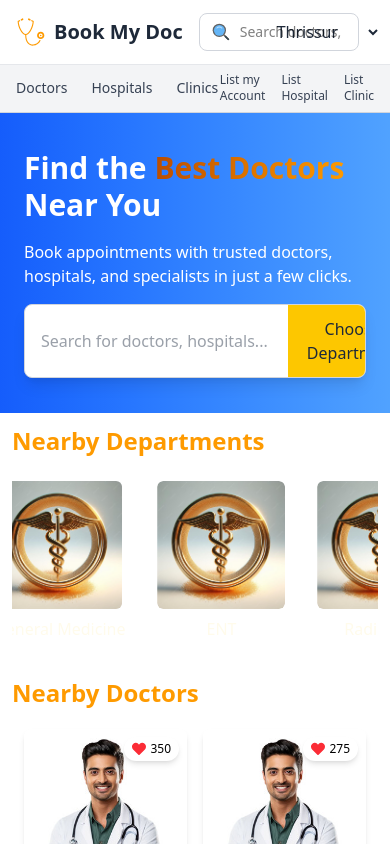
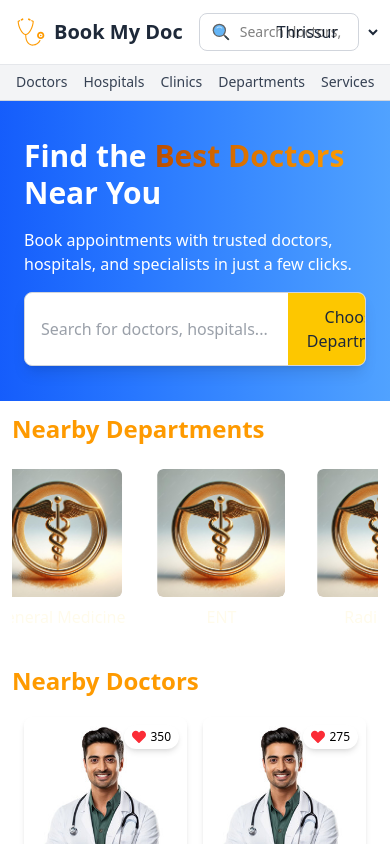
Before and after one commit to abdulvahabaa/book-my-doc-app, a React (Vite) app: page / in a window 390 px wide. Shown: the top 844 px of the page. Built offline with nearby package versions, Linux system fonts and the light colour scheme.

Commit message:
refactor:subnavbar responsive mobile

```diff
--- a/src/App.jsx
+++ b/src/App.jsx
@@ -7,7 +7,7 @@ const App = () => {
    <Router>
     <Routes>
       <Route path="/" element={<Home />}/>
-      <Route path="/about" element={<h1>About</h1>}/>
+      <Route path="/doctors" element={<h1>About</h1>}/>
       <Route path="/contact" element={<h1>Contact</h1>}/>
     </Routes>
    </Router>
--- a/src/components/SubNavbar/SubNavbar.jsx
+++ b/src/components/SubNavbar/SubNavbar.jsx
@@ -12,10 +12,9 @@ const SubNavbar = () => {
 
   return (
     <div className="w-full bg-gray-100 border-b border-gray-300 dark:bg-green-900 dark:border-gray-700">
-      {/* Main navigation categories */}
-      <div className="container mx-auto px-4 py-2 flex justify-between items-center">
-        {/* Left: Categories */}
-        <div className="flex space-x-6 overflow-x-auto">
+      <div className="container mx-auto px-4 py-2 flex flex-wrap items-center justify-between">
+        {/* Categories - always visible */}
+        <div className="flex space-x-4 overflow-x-auto scrollbar-hide w-full md:w-auto">
           {categories.map((category, index) => (
             <a
               key={index}
@@ -27,11 +26,17 @@ const SubNavbar = () => {
           ))}
         </div>
 
-        {/* Right: Request links */}
-        <div className="flex space-x-4 items-center">
-          <a href="#" className="text-gray-700 dark:text-white text-xs hover:text-amber-500 transition">List my Account</a>
-          <a href="#" className="text-gray-700 dark:text-white text-xs hover:text-amber-500 transition">List Hospital</a>
-          <a href="#" className="text-gray-700 dark:text-white text-xs hover:text-amber-500 transition">List Clinic</a>
+        {/* Right Side - only visible on md and larger screens */}
+        <div className="hidden md:flex space-x-4">
+          <a href="#" className="text-gray-700 dark:text-white text-xs hover:text-amber-500 transition">
+            List my Account
+          </a>
+          <a href="#" className="text-gray-700 dark:text-white text-xs hover:text-amber-500 transition">
+            List Hospital
+          </a>
+          <a href="#" className="text-gray-700 dark:text-white text-xs hover:text-amber-500 transition">
+            List Clinic
+          </a>
         </div>
       </div>
     </div>
```
